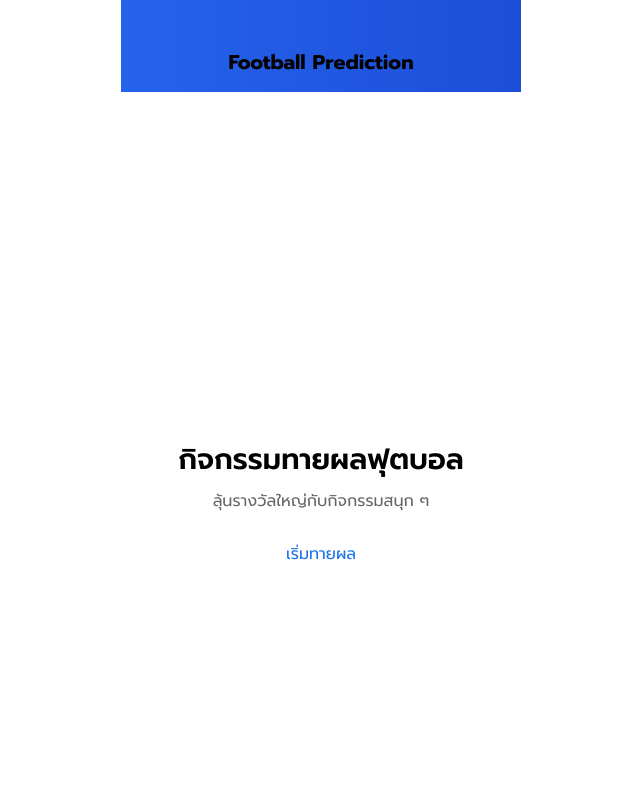
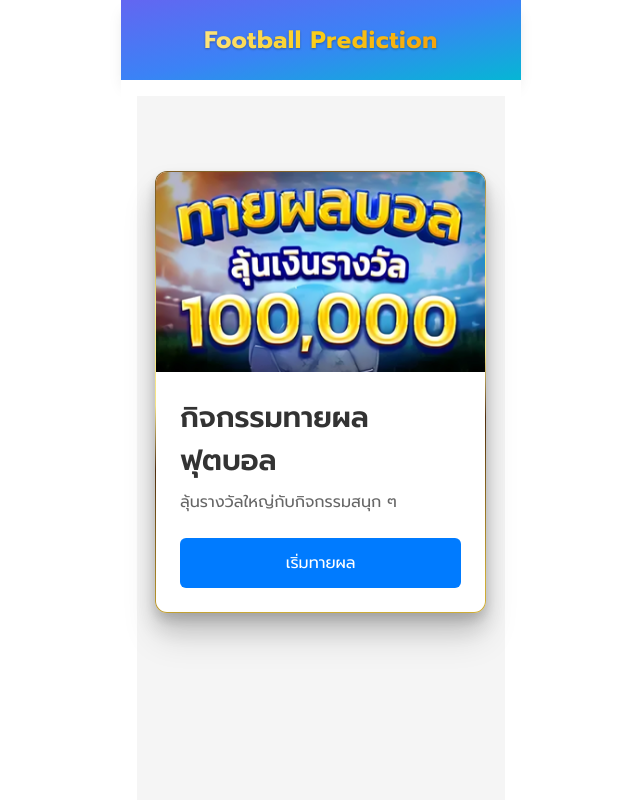
Before and after one commit to Derpao/match, a Next.js app: page / in a window 1280 px wide. Shown: the top 800 px of the page, without its empty margins (319-959 px from the left). Built offline with nearby package versions, Linux system fonts and the light colour scheme.

Commit message:
version 6.5

```diff
--- a/app/components/BackButton.tsx
+++ b/app/components/BackButton.tsx
@@ -1,30 +1,15 @@
 'use client'
 
-import { usePathname, useRouter } from 'next/navigation'
+import { usePathname } from 'next/navigation'
 
 export default function BackButton() {
-  const router = useRouter()
   const pathname = usePathname()
 
   if (pathname === '/') return null
 
-  const handleBack = () => {
-    if (!pathname) return
-
-    if (pathname === '/games') {
-      router.push('/')
-    } else if (pathname.startsWith('/games/')) {
-      router.push('/games')
-    } else {
-      router.back()
-    }
-  }
-
   return (
-    <button
-      onClick={handleBack}
-      className="absolute left-0 top-1/2 -translate-y-1/2 p-2 text-white/90 hover:text-white flex items-center gap-1 rounded-lg transition-all hover:bg-white/10"
-    >
+    <div className="w-full h-full flex items-center justify-start">
+      <div className="flex items-center gap-1 px-1">
         <svg
           xmlns="http://www.w3.org/2000/svg"
           width="18"
@@ -39,6 +24,7 @@ export default function BackButton() {
           <path d="M19 12H5M12 19l-7-7 7-7"/>
         </svg>
         <span className="text-sm font-medium">กลับ</span>
-    </button>
+      </div>
+    </div>
   )
 }
--- a/app/components/ClientLayout.tsx
+++ b/app/components/ClientLayout.tsx
@@ -1,12 +1,23 @@
 'use client'
 
-import { usePathname } from 'next/navigation'
+import { usePathname, useRouter } from 'next/navigation'
 import { ReactNode } from 'react'
 import BackButton from './BackButton'
 
 export default function ClientLayout({ children }: { children: ReactNode }) {
+  const router = useRouter()
   const pathname = usePathname()
   const isAdmin = pathname?.startsWith('/admin')
+
+  const handleBack = () => {
+    if (pathname === '/games') {
+      router.push('/')
+    } else if (pathname?.startsWith('/games/')) {
+      router.push('/games')
+    } else {
+      router.back()
+    }
+  }
 
   return (
     <div className={`
@@ -14,10 +25,18 @@ export default function ClientLayout({ children }: { children: ReactNode }) {
       ${isAdmin ? 'w-[800px]' : 'w-full md:w-[400px]'}
     `}>
       {!isAdmin && (
-        <header className="bg-gradient-to-r from-blue-600 to-blue-700 px-4 pt-12 pb-4 text-white">
-          <div className="relative flex items-center justify-center">
-            <BackButton />
-            <h2 className="text-xl font-bold">Football Prediction</h2>
+        <header className="bg-gradient-to-br from-indigo-500 via-blue-500 to-cyan-500 min-h-[80px] flex items-center text-white shadow-lg px-2">
+          <div className="grid grid-cols-[60px_1fr_60px] w-full items-center">
+            <div
+              onClick={handleBack}
+              className="h-[40px] w-[60px] cursor-pointer hover:bg-white/10 active:bg-white/20 rounded-lg transition-all flex items-center justify-center"
+            >
+              <BackButton />
+            </div>
+            <h1 className="text-center text-2xl font-bold tracking-wide bg-clip-text text-transparent bg-gradient-to-r from-amber-200 via-yellow-400 to-amber-500 drop-shadow-[0_1px_1px_rgba(0,0,0,0.3)]">
+              Football Prediction
+            </h1>
+            <div></div> {/* Spacer for balance */}
           </div>
         </header>
       )}
--- a/app/games/[id]/page.tsx
+++ b/app/games/[id]/page.tsx
@@ -6,6 +6,7 @@ import { getMatch } from '@/lib/getMatches';
 import { formatDisplayMatchTime } from '@/lib/displayDateUtils';
 import { Suspense } from 'react';
 import CountdownTimer from './components/CountdownTimer';
+import styles from '../styles/match-card.module.css'
 
 interface PageProps {
   params: Promise<{ id: string }>;
@@ -33,11 +34,11 @@ export default async function Page({ params }: PageProps) {
 
   return (
     <div className="w-full">
-      <Suspense fallback={<div>Loading match details...</div>}>
-        <div className="mb-4 rounded-lg overflow-hidden border border-gray-100 shadow-sm">
+      <Suspense fallback={<div></div>}>
+        <div className={`mb-4 rounded-lg overflow-hidden shadow-sm ${styles.matchCardTeam}`}>
             <div className="relative h-[200px]">
             <Image
-              src="/images/10001.webp"
+              src="/images/10003.webp"
               alt={`${match.teams.teamA} vs ${match.teams.teamB}`}
               fill
               className="object-cover"
--- a/app/games/components/MatchCard.tsx
+++ b/app/games/components/MatchCard.tsx
@@ -2,6 +2,7 @@ import Image from 'next/image'
 import Link from 'next/link'
 import { formatDisplayMatchTime } from '@/lib/displayDateUtils'
 import { Match } from '@/types/match'
+import styles from '../styles/match-card.module.css'
 
 type MatchCardProps = {
   match: Match
@@ -11,12 +12,12 @@ export default function MatchCard({ match }: MatchCardProps) {
   return (
     <Link
       href={`/games/${match.id}`}
-      className="block"
+      className={`block ${styles.matchCard}`}
     >
-      <div className="border border-gray-100 rounded-lg overflow-hidden shadow-sm hover:shadow">
+      <div className={`border-gray-100 rounded-lg overflow-hidden ${styles.matchCardInner} ${styles.matchCardTeam}`}>
         <div className="h-[200px] relative">
           <Image
-            src="/images/10001.webp"
+            src="/images/10003.webp"
             alt={`${match.teams?.teamA || 'Team A'} vs ${match.teams?.teamB || 'Team B'}`}
             fill
             sizes="(max-width: 768px) 355px"
--- /dev/null
+++ b/app/games/styles/match-card.module.css
@@ -0,0 +1,23 @@
+.matchCard {
+  transform-style: preserve-3d;
+  transition: transform 0.3s ease;
+  perspective: 1000px;
+}
+
+.matchCard:hover {
+  transform: translateY(-10px) rotateX(5deg);
+}
+
+.matchCardInner {
+  box-shadow: 0 4px 15px rgba(0, 0, 0, 0.1);
+  transform: translateZ(0);
+  backface-visibility: hidden;
+}
+
+.matchCardTeam {
+  position: relative;
+  transition: all 0.3s ease;
+  background: linear-gradient(#ffffff 0 0) padding-box,
+    linear-gradient(170.98deg, #7b5c23 -10.07%, #816228 6.74%, #f7ec88 27.15%, #f5e385 47.41%, #4f2d0c 60.36%, #ceac35 93.15%) border-box;
+  border: 1.5px solid transparent;
+}
--- a/app/page.tsx
+++ b/app/page.tsx
@@ -1,52 +1,39 @@
-// pages/index.tsx
-import { NextPage } from 'next'
+import Image from 'next/image'
 import Link from 'next/link'
-import Head from 'next/head'
+import { Metadata } from 'next'
+import { Button } from '@/components/Button'
+import { ScrollCard } from '@/components/ScrollCard'
+import styles from '@/styles/Home.module.css'
 
-const Home: NextPage = () => {
+export const metadata: Metadata = {
+  title: 'Football Prediction - ทายผลฟุตบอล',
+  description: 'ร่วมสนุกกับกิจกรรมทายผลฟุตบอล ลุ้นรางวัลใหญ่',
+}
+
+export default function Home() {
   return (
-    <>
-      <Head>
-        <title>Football Prediction</title>
-      </Head>
-
-      <main style={styles.container}>
-        <h1 style={styles.title}>กิจกรรมทายผลฟุตบอล</h1>
-        <p style={styles.subtitle}>
-          ลุ้นรางวัลใหญ่กับกิจกรรมสนุก ๆ
-        </p>
-        <Link href="/games">
-          <button style={styles.button}>
-            เริ่มทายผล
-          </button>
-        </Link>
-      </main>
-    </>
+    <main className={styles.container}>
+      <ScrollCard>
+        <div className={styles.imageContainer}>
+          <Image
+            src="/images/10003.webp"
+            alt="Football Prediction"
+            fill
+            priority
+            sizes="(max-width: 400px) 90vw, 400px"
+            quality={90}
+          />
+        </div>
+        <div className={styles.content}>
+          <h1 className={styles.title}>กิจกรรมทายผลฟุตบอล</h1>
+          <p className={styles.subtitle}>
+            ลุ้นรางวัลใหญ่กับกิจกรรมสนุก ๆ
+          </p>
+          <Link href="/games">
+            <Button>เริ่มทายผล</Button>
+          </Link>
+        </div>
+      </ScrollCard>
+    </main>
   )
 }
-
-export default Home
-
-// ตัวอย่างสไตล์อินไลน์ง่าย ๆ
-const styles: { [key: string]: React.CSSProperties } = {
-  container: {
-    display: 'flex',
-    flexDirection: 'column',
-    alignItems: 'center',
-    justifyContent: 'center',
-    height: '100vh',
-  },
-  title: {
-    fontSize: '1.8rem',
-    marginBottom: '0.5rem'
-  },
-  subtitle: {
-    marginBottom: '1rem',
-    color: '#666'
-  },
-  button: {
-    padding: '0.8rem 1.2rem',
-    fontSize: '1rem',
-    cursor: 'pointer'
-  }
-}
--- /dev/null
+++ b/components/Button.tsx
@@ -0,0 +1,19 @@
+import styles from '@/styles/Button.module.css'
+
+interface ButtonProps {
+  children: React.ReactNode;
+  onClick?: () => void;
+  type?: 'button' | 'submit';
+}
+
+export const Button = ({ children, onClick, type = 'button' }: ButtonProps) => {
+  return (
+    <button
+      className={styles.button}
+      onClick={onClick}
+      type={type}
+    >
+      {children}
+    </button>
+  );
+};
--- /dev/null
+++ b/components/ScrollCard.tsx
@@ -0,0 +1,33 @@
+'use client'
+
+import { useEffect, useRef } from 'react'
+import styles from '@/styles/Home.module.css'
+
+export const ScrollCard = ({ children }: { children: React.ReactNode }) => {
+  const cardRef = useRef<HTMLDivElement>(null);
+
+  useEffect(() => {
+    const observer = new IntersectionObserver(
+      (entries) => {
+        entries.forEach(entry => {
+          if (entry.isIntersecting) {
+            entry.target.classList.add(styles.cardVisible);
+          }
+        });
+      },
+      { threshold: 0.1 }
+    );
+
+    if (cardRef.current) {
+      observer.observe(cardRef.current);
+    }
+
+    return () => observer.disconnect();
+  }, []);
+
+  return (
+    <div ref={cardRef} className={styles.card}>
+      {children}
+    </div>
+  );
+};
--- /dev/null
+++ b/styles/Button.module.css
@@ -0,0 +1,17 @@
+.button {
+  display: block;
+  width: 100%;
+  padding: 0.8rem 1.2rem;
+  font-size: 1rem;
+  cursor: pointer;
+  background-color: #007bff;
+  color: white;
+  border: none;
+  border-radius: 6px;
+  text-align: center;
+  transition: background-color 0.2s;
+}
+
+.button:hover {
+  background-color: #0056b3;
+}
--- /dev/null
+++ b/styles/Home.module.css
@@ -0,0 +1,61 @@
+.container {
+  display: flex;
+  align-items: flex-start;
+  justify-content: center;
+  min-height: 100vh;
+  background-color: #f5f5f5;
+  padding-top: 5rem;
+}
+
+.card {
+  background-color: white;
+  border-radius: 12px;
+  overflow: hidden;
+  max-width: 400px;
+  width: 90%;
+  background:
+    linear-gradient(#ffffff 0 0) padding-box,
+    linear-gradient(170.98deg, #7b5c23 -10.07%, #816228 6.74%, #f7ec88 27.15%, #f5e385 47.41%, #4f2d0c 60.36%, #ceac35 93.15%) border-box;
+  border: 1.5px solid transparent;
+  transform: perspective(1000px) rotateX(5deg) rotateY(-2deg);
+  opacity: 0;
+  box-shadow:
+    0 4px 6px rgba(0, 0, 0, 0.1),
+    0 10px 15px rgba(0, 0, 0, 0.1),
+    0 20px 30px rgba(0, 0, 0, 0.08);
+  transition: transform 0.6s ease, box-shadow 0.6s ease, opacity 0.6s ease;
+}
+
+.cardVisible {
+  opacity: 1;
+  transform: perspective(1000px) rotateX(0deg) rotateY(0deg) translateY(-5px);
+  box-shadow:
+    0 6px 12px rgba(0, 0, 0, 0.15),
+    0 15px 25px rgba(0, 0, 0, 0.15),
+    0 25px 35px rgba(0, 0, 0, 0.12);
+}
+
+.card:hover {
+  transform: perspective(1000px) rotateX(0deg) rotateY(0deg) translateY(-10px) !important;
+}
+
+.imageContainer {
+  width: 100%;
+  height: 200px;
+  position: relative;
+}
+
+.content {
+  padding: 1.5rem;
+}
+
+.title {
+  font-size: 1.8rem;
+  margin-bottom: 0.5rem;
+  color: #333;
+}
+
+.subtitle {
+  margin-bottom: 1.5rem;
+  color: #666;
+}
```
Also changed, not shown: hooks/useScrollAnimation.ts (added), public/images/10003.webp (added). Lines whose indentation alone changed are shown as unchanged.
